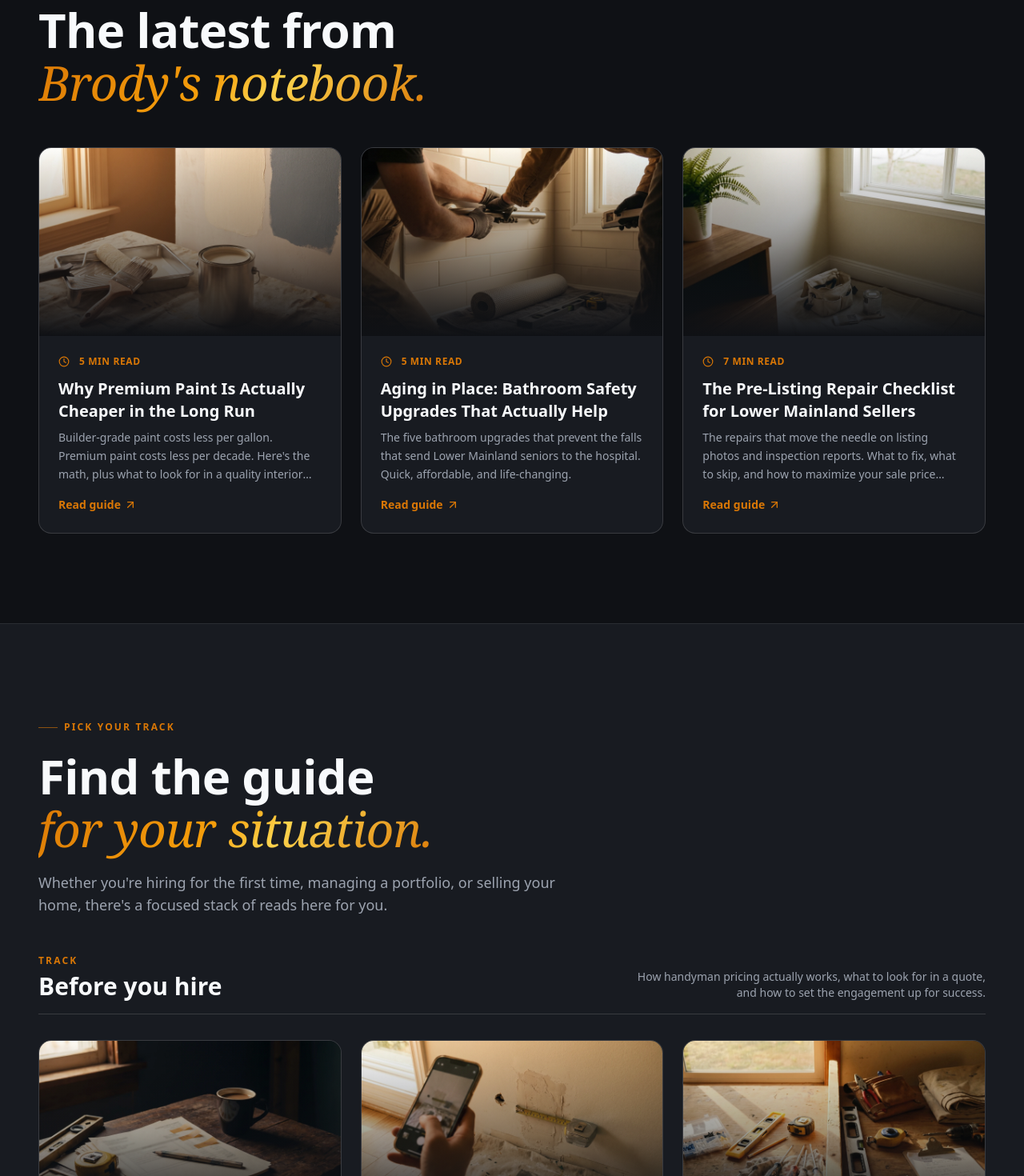
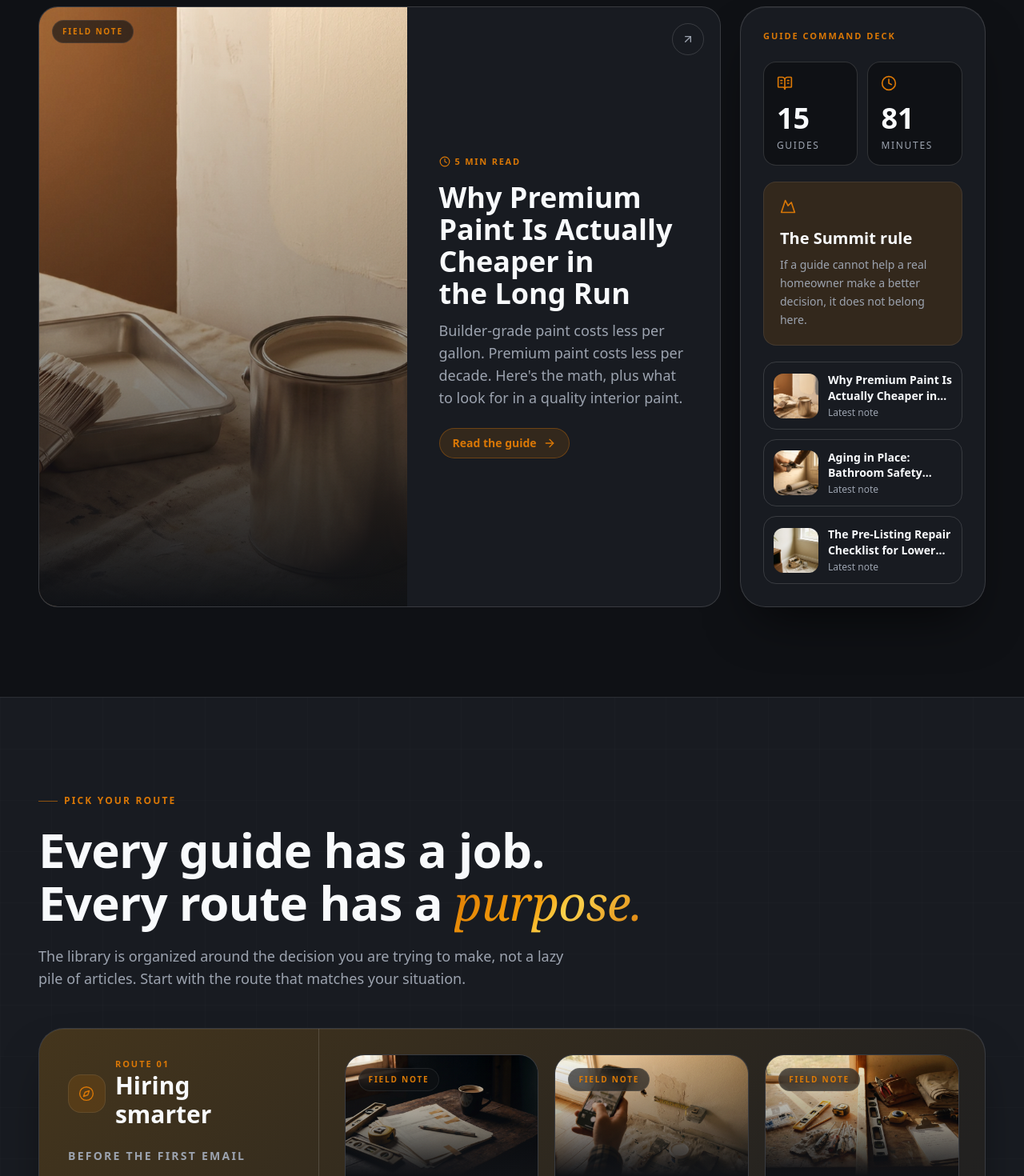
Before and after one commit to KootenayMadeDigital/Summit-Handyman-v2, a Next.js app: page /cost-guides in a window 1280 px wide. Shown: the part 900-2370 px from the top of the page at 80% size. Built offline with nearby package versions, Linux system fonts and the light colour scheme; a web font is replaced by a local one.

Commit message:
feat: elevate cost guides experience

```diff
--- a/app/cost-guides/page.tsx
+++ b/app/cost-guides/page.tsx
@@ -1,12 +1,27 @@
 import type { Metadata } from "next";
 import Link from "next/link";
 import Image from "next/image";
-import { Clock, ArrowUpRight, ArrowRight, FileText } from "lucide-react";
+import {
+  ArrowRight,
+  ArrowUpRight,
+  BookOpenText,
+  CheckCircle2,
+  Clock,
+  Compass,
+  FileText,
+  Hammer,
+  MapPinned,
+  Mountain,
+  Route,
+  ShieldCheck,
+  Sparkles,
+} from "lucide-react";
 import { PageHero } from "@/components/layout/page-hero";
 import { Container, Section, SectionTitle } from "@/components/ui/section";
 import { Reveal, RevealStagger, RevealItem } from "@/components/ui/reveal";
 import { MagneticCTA } from "@/components/ui/magnetic-cta";
 import { guides, type Guide } from "@/lib/guides";
+import { cn } from "@/lib/utils";
 
 export const metadata: Metadata = {
   title: "Cost Guides & Resources",
@@ -15,15 +30,23 @@ export const metadata: Metadata = {
   alternates: { canonical: "/cost-guides" },
 };
 
-/**
- * Curated audience tracks. Each guide can appear in multiple tracks (some do)
- * so visitors who self-identify can find what's most relevant to them.
- */
-const tracks: Array<{ label: string; description: string; slugs: string[] }> = [
+type Track = {
+  label: string;
+  kicker: string;
+  description: string;
+  slugs: string[];
+  Icon: typeof Compass;
+  accent: string;
+};
+
+const tracks: Track[] = [
   {
-    label: "Before you hire",
+    label: "Hiring smarter",
+    kicker: "Before the first email",
     description:
-      "How handyman pricing actually works, what to look for in a quote, and how to set the engagement up for success.",
+      "Know what drives cost, what a trustworthy quote looks like, and when a professional saves more than he costs.",
+    Icon: Compass,
+    accent: "from-amber-500/20 via-amber-500/5 to-transparent",
     slugs: [
       "red-flags-handyman-quote",
       "how-to-get-an-accurate-handyman-quote",
@@ -34,9 +57,12 @@ const tracks: Array<{ label: string; description: string; slugs: string[] }> = [
     ],
   },
   {
-    label: "For homeowners",
+    label: "Homeowner field notes",
+    kicker: "Protect the house",
     description:
-      "Practical guides for keeping your Lower Mainland home in good shape, season after season.",
+      "Seasonal maintenance, safety upgrades, smart installs, and the quiet repairs that prevent expensive damage later.",
+    Icon: ShieldCheck,
+    accent: "from-emerald-500/15 via-amber-500/5 to-transparent",
     slugs: [
       "small-repairs-that-save-thousands",
       "pre-winter-checklist-surrey-white-rock",
@@ -46,70 +72,151 @@ const tracks: Array<{ label: string; description: string; slugs: string[] }> = [
     ],
   },
   {
-    label: "For property managers",
+    label: "Property manager playbook",
+    kicker: "Turnovers without chaos",
     description:
-      "What property managers across Surrey, Langley, and Abbotsford should know about working with Summit Handyman.",
+      "The repair stack for portfolios, tenant requests, documentation, punch lists, and clean handoffs.",
+    Icon: FileText,
+    accent: "from-slate-400/15 via-amber-500/5 to-transparent",
     slugs: ["strata-property-management-repairs", "tenant-turnover-punch-list"],
   },
   {
-    label: "For sellers",
-    description: "Pre-listing repairs that actually move the needle on your sale price.",
-    slugs: ["pre-listing-repair-checklist-lower-mainland"],
-  },
-  {
-    label: "Specific services",
-    description: "Deep dives on common service categories.",
-    slugs: ["tv-mounting-done-right", "what-drives-drywall-repair-cost-langley"],
+    label: "Sale ready and specialty installs",
+    kicker: "Finish strong",
+    description:
+      "Pre-listing polish and high-visibility installs where straight, clean, and documented matters.",
+    Icon: Hammer,
+    accent: "from-orange-500/20 via-amber-500/5 to-transparent",
+    slugs: ["pre-listing-repair-checklist-lower-mainland", "tv-mounting-done-right"],
   },
 ];
 
-function GuideCard({ guide }: { guide: Guide }) {
+const guideMap = new Map(guides.map((guide) => [guide.slug, guide]));
+const totalMinutes = guides.reduce((sum, guide) => sum + guide.readingMinutes, 0);
+const latestGuide = [...guides].sort((a, b) => b.date.localeCompare(a.date))[0];
+const latestThree = [...guides].sort((a, b) => b.date.localeCompare(a.date)).slice(0, 3);
+
+function GuideMeta({ guide }: { guide: Guide }) {
+  return (
+    <div className="flex flex-wrap items-center gap-x-3 gap-y-1 text-[11px] uppercase tracking-[0.16em] text-accent font-semibold">
+      <span className="inline-flex items-center gap-1.5">
+        <Clock className="h-3.5 w-3.5" />
+        {guide.readingMinutes} min read
+      </span>
+      {guide.area && (
+        <span className="inline-flex items-center gap-1.5 text-fg-muted">
+          <MapPinned className="h-3.5 w-3.5 text-accent" />
+          {guide.area}
+        </span>
+      )}
+    </div>
+  );
+}
+
+function GuideCard({ guide, featured = false }: { guide: Guide; featured?: boolean }) {
   return (
     <Link
       href={`/cost-guides/${guide.slug}`}
-      className="group block h-full rounded-2xl bg-surface-panel border border-divider-strong hover:border-accent-soft hover:bg-surface-elevated transition-all duration-300 hover:-translate-y-0.5 hover:shadow-gold overflow-hidden"
+      className={cn(
+        "group relative block h-full overflow-hidden rounded-3xl border border-divider-strong bg-surface-panel transition-all duration-500 ease-editorial",
+        "hover:-translate-y-1 hover:border-accent-soft hover:shadow-gold-lg focus-visible:ring-accent",
+        featured && "lg:grid lg:grid-cols-[1.08fr_0.92fr]",
+      )}
     >
-      <div className="relative aspect-[16/10] overflow-hidden">
+      <div className={cn("photo-grade relative overflow-hidden", featured ? "min-h-[22rem] lg:min-h-full" : "aspect-[16/10]") }>
         <Image
           src={guide.hero}
           alt=""
           fill
-          sizes="(max-width: 1024px) 100vw, 33vw"
-          className="object-cover transition-transform duration-700 group-hover:scale-105"
+          sizes={featured ? "(max-width: 1024px) 100vw, 50vw" : "(max-width: 1024px) 100vw, 33vw"}
+          className="object-cover transition-transform duration-1000 ease-editorial group-hover:scale-105"
         />
-        <div className="absolute inset-0 bg-gradient-to-t from-summit-black via-summit-black/40 to-transparent" />
+        <div className="absolute inset-0 bg-gradient-to-t from-summit-black via-summit-black/35 to-transparent" />
+        <div className="absolute left-4 top-4 rounded-full border border-accent/35 bg-summit-black/65 px-3 py-1.5 text-[10px] font-semibold uppercase tracking-[0.18em] text-accent backdrop-blur">
+          Field note
+        </div>
       </div>
-      <div className="p-5 sm:p-6">
-        <div className="flex items-center gap-3 text-xs uppercase tracking-wider text-accent font-semibold">
-          <Clock className="h-3.5 w-3.5" />
-          {guide.readingMinutes} min read
-          {guide.area && (
-            <>
-              <span className="text-fg-faint/50">·</span>
-              <span>{guide.area}</span>
-            </>
-          )}
+
+      <div className={cn("relative p-5 sm:p-6", featured && "sm:p-8 lg:p-10 flex flex-col justify-center") }>
+        <div className="absolute right-5 top-5 h-10 w-10 rounded-full border border-divider-strong bg-surface-elevated/80 flex items-center justify-center text-fg-muted transition-all duration-300 group-hover:border-accent-soft group-hover:text-accent group-hover:rotate-6">
+          <ArrowUpRight className="h-4 w-4" />
         </div>
-        <h2 className="mt-3 font-display text-lg sm:text-xl font-bold text-fg-strong group-hover:text-accent transition-colors text-balance leading-snug">
+        <GuideMeta guide={guide} />
+        <h2 className={cn(
+          "mt-4 max-w-[34rem] font-display font-extrabold leading-tight text-fg-strong text-balance transition-colors group-hover:text-accent",
+          featured ? "text-3xl sm:text-4xl" : "text-xl sm:text-2xl",
+        )}>
           {guide.title}
         </h2>
-        <p className="mt-2 text-sm text-fg-muted leading-relaxed line-clamp-3">
+        <p className={cn("mt-3 text-fg-muted leading-relaxed text-pretty", featured ? "text-base sm:text-lg" : "text-sm line-clamp-3")}>
           {guide.excerpt}
         </p>
-        <span className="mt-4 inline-flex items-center gap-1 text-sm font-semibold text-accent">
-          Read guide
-          <ArrowUpRight className="h-4 w-4 group-hover:translate-x-0.5 group-hover:-translate-y-0.5 transition-transform" />
+        <span className="mt-6 inline-flex w-fit items-center gap-2 rounded-full border border-accent-soft bg-accent-soft px-4 py-2 text-sm font-semibold text-accent transition-colors group-hover:bg-accent group-hover:text-summit-black">
+          Read the guide
+          <ArrowRight className="h-4 w-4" />
         </span>
       </div>
     </Link>
   );
 }
 
+function TrackSection({ track, index }: { track: Track; index: number }) {
+  const trackGuides = track.slugs
+    .map((slug) => guideMap.get(slug))
+    .filter((guide): guide is Guide => Boolean(guide));
+
+  return (
+    <Reveal>
+      <section className="relative overflow-hidden rounded-[2rem] border border-divider-strong bg-surface-panel shadow-panel-lg">
+        <div className={cn("absolute inset-0 bg-gradient-to-br opacity-100", track.accent)} />
+        <div className="absolute -right-24 -top-24 h-56 w-56 rounded-full bg-accent/10 blur-3xl" />
+        <div className="relative grid lg:grid-cols-[0.42fr_1fr]">
+          <aside className="border-b border-divider-strong p-6 sm:p-8 lg:border-b-0 lg:border-r lg:p-9">
+            <div className="flex items-center gap-3">
+              <div className="h-12 w-12 rounded-2xl border border-accent/40 bg-accent-soft flex items-center justify-center">
+                <track.Icon className="h-5 w-5 text-accent" strokeWidth={1.7} />
+              </div>
+              <div>
+                <p className="text-[11px] uppercase tracking-[0.18em] text-accent font-semibold">
+                  Route {String(index + 1).padStart(2, "0")}
+                </p>
+                <h3 className="font-display text-2xl sm:text-3xl font-extrabold text-fg-strong leading-tight">
+                  {track.label}
+                </h3>
+              </div>
+            </div>
+            <p className="mt-6 text-sm uppercase tracking-[0.16em] text-fg-muted font-semibold">
+              {track.kicker}
+            </p>
+            <p className="mt-3 text-base text-fg/85 leading-relaxed text-pretty">
+              {track.description}
+            </p>
+            <div className="mt-7 flex flex-wrap gap-2 text-xs text-fg-muted">
+              <span className="rounded-full border border-divider-strong bg-surface/60 px-3 py-1.5">
+                {trackGuides.length} guides
+              </span>
+              <span className="rounded-full border border-divider-strong bg-surface/60 px-3 py-1.5">
+                {trackGuides.reduce((sum, guide) => sum + guide.readingMinutes, 0)} min total
+              </span>
+            </div>
+          </aside>
+
+          <div className="p-4 sm:p-6 lg:p-8">
+            <RevealStagger className="grid grid-cols-1 md:grid-cols-2 xl:grid-cols-3 gap-4 sm:gap-5" staggerDelay={0.05}>
+              {trackGuides.map((guide) => (
+                <RevealItem key={`${track.label}-${guide.slug}`}>
+                  <GuideCard guide={guide} />
+                </RevealItem>
+              ))}
+            </RevealStagger>
+          </div>
+        </div>
+      </section>
+    </Reveal>
+  );
+}
+
 export default function CostGuidesPage() {
-  // Featured = most-recently-published 3 guides
-  const featured = [...guides]
-    .sort((a, b) => b.date.localeCompare(a.date))
-    .slice(0, 3);
   return (
     <>
       <PageHero
@@ -117,126 +224,161 @@ export default function CostGuidesPage() {
         eyebrow="Resources"
         title={
           <>
-            Real costs, real homes,{" "}
+            Field notes for the home repairs that{" "}
             <span className="font-serif italic font-normal text-gradient-gold">
-              Lower Mainland honest.
+              actually matter.
             </span>
           </>
         }
-        description="Educational guides for Lower Mainland homeowners, property managers, and sellers. What drives handyman costs, how to spot a bad quote, when to DIY versus hire, and which repairs save thousands later. Written by a working pro, not an SEO farm."
+        description="No fake price tables. No SEO-farm fluff. Just clear, local guidance from an owner-operated handyman who knows what fails, what lasts, and what is worth hiring out."
       >
         <div className="flex flex-col sm:flex-row sm:flex-wrap sm:items-center gap-3 sm:gap-4 pt-3">
           <MagneticCTA href="/quote" size="lg">
-            Get a Quote
+            Get a written estimate
             <ArrowRight className="h-5 w-5" />
           </MagneticCTA>
           <span className="text-sm text-fg-muted">
-            $150 minimum per job · Free written estimates · 24-hour reply
+            $150 minimum per job · free written estimates · 24-hour reply
           </span>
         </div>
       </PageHero>
 
-      {/* === FEATURED (latest 3) === */}
-      <Section size="lg" className="bg-surface">
+      <Section size="lg" className="relative overflow-hidden bg-surface">
+        <div className="absolute inset-x-0 top-0 h-px bg-gradient-to-r from-transparent via-accent/70 to-transparent" />
+        <div className="absolute left-1/2 top-24 h-72 w-72 -translate-x-1/2 rounded-full bg-accent/10 blur-3xl" />
         <Container>
-          <SectionTitle
-            eyebrow="Most recent"
-            title={
-              <>
-                The latest from{" "}
-                <span className="font-serif italic font-normal text-gradient-gold">
-                  Brody's notebook.
-                </span>
-              </>
-            }
-            className="mb-10 sm:mb-12"
-          />
-          <RevealStagger className="grid grid-cols-1 md:grid-cols-3 gap-5 sm:gap-6">
-            {featured.map((g) => (
-              <RevealItem key={g.slug}>
-                <GuideCard guide={g} />
-              </RevealItem>
-            ))}
-          </RevealStagger>
-        </Container>
-      </Section>
+          <div className="grid gap-6 lg:grid-cols-[1fr_0.36fr] lg:items-stretch">
+            <Reveal>
+              <GuideCard guide={latestGuide} featured />
+            </Reveal>
 
-      {/* === AUDIENCE TRACKS === */}
-      <Section size="lg" className="bg-surface-panel border-y border-divider">
-        <Container>
-          <SectionTitle
-            eyebrow="Pick your track"
-            title={
-              <>
-                Find the guide{" "}
-                <span className="font-serif italic font-normal text-gradient-gold">
-                  for your situation.
-                </span>
-              </>
-            }
-            description="Whether you're hiring for the first time, managing a portfolio, or selling your home, there's a focused stack of reads here for you."
-            className="mb-10 sm:mb-12"
-          />
-
-          <div className="space-y-12 sm:space-y-14">
-            {tracks.map((track) => {
-              const trackGuides = track.slugs
-                .map((s) => guides.find((g) => g.slug === s))
-                .filter((g): g is Guide => Boolean(g));
-              if (trackGuides.length === 0) return null;
-              return (
-                <div key={track.label}>
-                  <Reveal>
-                    <div className="flex flex-col md:flex-row md:items-end md:justify-between gap-3 md:gap-6 mb-6 sm:mb-8 pb-4 border-b border-divider-strong">
+            <Reveal delay={0.1}>
+              <div className="h-full rounded-[2rem] border border-divider-strong bg-surface-panel p-6 sm:p-7 shadow-panel-lg">
+                <p className="text-[11px] uppercase tracking-[0.18em] text-accent font-semibold">
+                  Guide command deck
+                </p>
+                <div className="mt-6 grid grid-cols-2 gap-3">
+                  <div className="rounded-2xl border border-divider-strong bg-surface p-4">
+                    <BookOpenText className="h-5 w-5 text-accent" />
+                    <p className="mt-4 font-display text-4xl font-extrabold text-fg-strong leading-none">
+                      {guides.length}
+                    </p>
+                    <p className="mt-2 text-xs uppercase tracking-[0.14em] text-fg-muted">Guides</p>
+                  </div>
+                  <div className="rounded-2xl border border-divider-strong bg-surface p-4">
+                    <Clock className="h-5 w-5 text-accent" />
+                    <p className="mt-4 font-display text-4xl font-extrabold text-fg-strong leading-none">
+                      {totalMinutes}
+                    </p>
+                    <p className="mt-2 text-xs uppercase tracking-[0.14em] text-fg-muted">Minutes</p>
+                  </div>
+                </div>
+                <div className="mt-5 rounded-2xl border border-accent/35 bg-accent-soft p-5">
+                  <Mountain className="h-5 w-5 text-accent" />
+                  <p className="mt-4 font-display text-xl font-bold text-fg-strong">
+                    The Summit rule
+                  </p>
+                  <p className="mt-2 text-sm leading-relaxed text-fg-muted">
+                    If a guide cannot help a real homeowner make a better decision, it does not belong here.
+                  </p>
+                </div>
+                <div className="mt-5 space-y-3">
+                  {latestThree.map((guide) => (
+                    <Link
+                      key={guide.slug}
+                      href={`/cost-guides/${guide.slug}`}
+                      className="group flex items-center gap-3 rounded-2xl border border-divider-strong bg-surface/70 p-3 transition-colors hover:border-accent-soft"
+                    >
+                      <div className="relative h-14 w-14 flex-shrink-0 overflow-hidden rounded-xl">
+                        <Image src={guide.hero} alt="" fill sizes="56px" className="object-cover" />
+                      </div>
                       <div className="min-w-0">
-                        <p className="text-[11px] sm:text-xs uppercase tracking-[0.18em] text-accent font-semibold mb-1.5">
-                          Track
+                        <p className="line-clamp-2 text-sm font-semibold leading-snug text-fg-strong group-hover:text-accent">
+                          {guide.title}
                         </p>
-                        <h3 className="font-display text-2xl md:text-3xl font-bold text-fg-strong leading-tight">
-                          {track.label}
-                        </h3>
+                        <p className="mt-1 text-xs text-fg-muted">Latest note</p>
                       </div>
-                      <p className="text-sm text-fg-muted max-w-md md:text-right">
-                        {track.description}
-                      </p>
-                    </div>
-                  </Reveal>
-                  <RevealStagger className="grid grid-cols-1 sm:grid-cols-2 lg:grid-cols-3 gap-5 sm:gap-6">
-                    {trackGuides.map((g) => (
-                      <RevealItem key={`${track.label}-${g.slug}`}>
-                        <GuideCard guide={g} />
-                      </RevealItem>
-                    ))}
-                  </RevealStagger>
+                    </Link>
+                  ))}
                 </div>
-              );
-            })}
+              </div>
+            </Reveal>
           </div>
         </Container>
       </Section>
 
+      <Section size="lg" className="relative overflow-hidden bg-surface-panel border-y border-divider">
+        <div className="absolute inset-0 opacity-[0.18] [background-image:linear-gradient(var(--border)_1px,transparent_1px),linear-gradient(90deg,var(--border)_1px,transparent_1px)] [background-size:64px_64px]" />
+        <Container className="relative">
+          <SectionTitle
+            eyebrow="Pick your route"
+            title={
+              <>
+                Every guide has a job. Every route has a{" "}
+                <span className="font-serif italic font-normal text-gradient-gold">
+                  purpose.
+                </span>
+              </>
+            }
+            description="The library is organized around the decision you are trying to make, not a lazy pile of articles. Start with the route that matches your situation."
+            className="mb-10 sm:mb-12"
+          />
 
-      {/* === FINAL CTA === */}
+          <div className="space-y-7 sm:space-y-8">
+            {tracks.map((track, index) => (
+              <TrackSection key={track.label} track={track} index={index} />
+            ))}
+          </div>
+        </Container>
+      </Section>
+
       <Section size="lg" className="grainient-promise relative overflow-hidden">
-        <Container size="narrow">
+        <Container>
           <Reveal>
-            <div className="text-center space-y-6 sm:space-y-7">
-              <p className="text-[11px] sm:text-xs uppercase tracking-[0.18em] text-accent font-semibold">
-                Ready to act on what you read?
-              </p>
-              <h2 className="font-display text-display-xl font-extrabold tracking-tightest text-fg-strong text-balance leading-[1.05]">
-                Submit your quote.{" "}
-                <span className="font-serif italic font-normal text-gradient-gold">
-                  Brody handles the rest.
-                </span>
-              </h2>
-              <p className="text-base sm:text-lg text-fg/85 max-w-xl mx-auto leading-relaxed">
-                Tell Brody what's going on, attach a few photos, and a written estimate lands in your inbox within 24 hours. $150 minimum per visit, no surprises after.
-              </p>
-              <div className="pt-3 flex flex-col sm:flex-row items-center justify-center gap-3">
+            <div className="grid gap-8 rounded-[2rem] border border-accent/35 bg-surface-panel/75 p-6 shadow-panel-lg backdrop-blur sm:p-8 lg:grid-cols-[0.9fr_1.1fr] lg:p-10 lg:items-center">
+              <div className="relative min-h-[18rem] overflow-hidden rounded-3xl border border-divider-strong photo-grade">
+                <Image
+                  src="/images/guide-accurate-quote.webp"
+                  alt=""
+                  fill
+                  sizes="(max-width: 1024px) 100vw, 42vw"
+                  className="object-cover"
+                />
+                <div className="absolute inset-0 bg-gradient-to-t from-summit-black/75 via-transparent to-transparent" />
+                <div className="absolute bottom-5 left-5 right-5 rounded-2xl border border-white/10 bg-summit-black/65 p-4 backdrop-blur">
+                  <p className="text-xs uppercase tracking-[0.18em] text-accent font-semibold">
+                    Fastest path
+                  </p>
+                  <p className="mt-1 font-display text-xl font-bold text-summit-mist">
+                    Photos plus scope equals a better quote.
+                  </p>
+                </div>
+              </div>
+              <div className="space-y-6">
+                <div className="inline-flex items-center gap-2 rounded-full border border-accent/35 bg-accent-soft px-4 py-2 text-xs font-semibold uppercase tracking-[0.16em] text-accent">
+                  <Route className="h-4 w-4" />
+                  Ready to act
+                </div>
+                <h2 className="font-display text-display-lg font-extrabold tracking-tightest text-fg-strong text-balance leading-[1.05]">
+                  Reading is useful. A written estimate is better.
+                </h2>
+                <p className="text-base sm:text-lg text-fg/85 max-w-2xl leading-relaxed text-pretty">
+                  Send the photos, the city, and the timing. Brody reviews the scope before replying, so the first answer is practical instead of vague.
+                </p>
+                <div className="grid gap-3 sm:grid-cols-3">
+                  {[
+                    "Photos help",
+                    "24-hour reply",
+                    "No hourly games",
+                  ].map((item) => (
+                    <div key={item} className="flex items-center gap-2 rounded-xl border border-divider-strong bg-surface/60 p-3 text-sm text-fg-strong">
+                      <CheckCircle2 className="h-4 w-4 text-accent" />
+                      {item}
+                    </div>
+                  ))}
+                </div>
                 <MagneticCTA href="/quote" size="lg">
-                  <FileText className="h-5 w-5" />
-                  Get a Quote
+                  Start the quote
                   <ArrowRight className="h-5 w-5" />
                 </MagneticCTA>
               </div>
```
